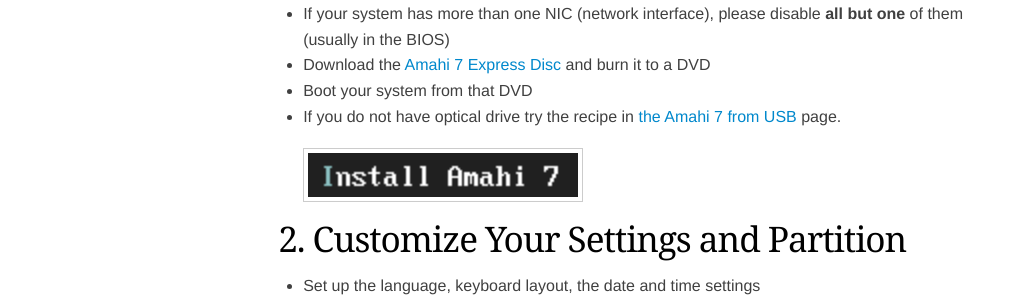
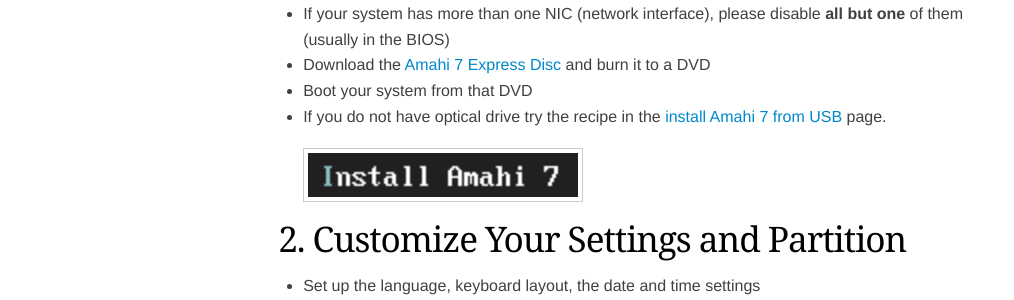
Before and after one commit to amahi/docs, a Jekyll site: the page built from amahi-7-express.md, in a window 1280 px wide and 900 px high, scrolled down 354 px. Shown: the part 152-452 px from the top of the window, without its empty margins (128-1142 px from the left). Built offline with Jekyll 4.4.1, drawn with Linux system fonts in a browser that asks for light colours; nearby versions of some CDN libraries.

Commit message:
typo in link anchor

```diff
--- a/amahi-7-express.md
+++ b/amahi-7-express.md
@@ -19,7 +19,7 @@ In this Amahi Express installation, the first available drive WILL BE COMPLETELY
 * If your system has more than one NIC (network interface), please disable **all but one** of them (usually in the BIOS)
 * Download the [Amahi 7 Express Disc](https://wiki.amahi.org/index.php/Express_CD) and burn it to a DVD
 * Boot your system from that DVD
-* If you do not have optical drive try the recipe in [the Amahi 7 from USB](https://wiki.amahi.org/index.php/Fedora_19_USB_install) page.
+* If you do not have optical drive try the recipe in the [install Amahi 7 from USB](https://wiki.amahi.org/index.php/Fedora_19_USB_install) page.
 
   <a href="static/images/amahi-7-express/00-boot.png" class="fancybox centered"><img src="static/images/amahi-7-express/00-boot-thumb.png" alt="Boot Amahi" /></a>
 
```
